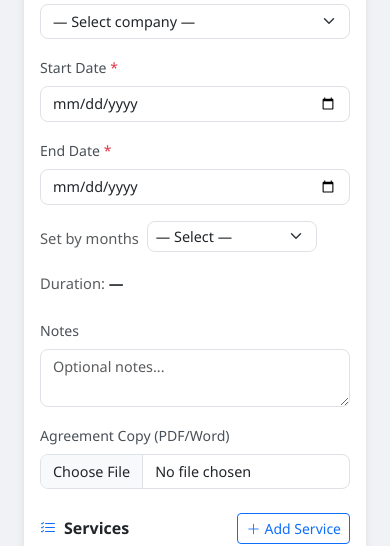
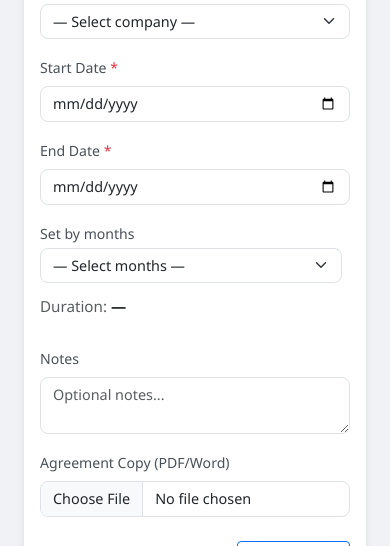
Before and after one commit to gtlfilesbd-droid/Genesis-Service-Billing-Software, a Django app: template billing_system/templates/clients/agreement_form.html in a window 390 px wide. Shown: the part 467-1013 px from the top of the page. Run offline with Django 4.2, Linux system fonts and the light colour scheme; the template is opened without the code that fills it, so the values that code supplies are empty; parts of the project's set-up code (start-up, migrations or seed data) failed here and were passed over.

Commit message:
“Set by months” এখন Start Date / End Date-এর মতো উপরে label হিসেবে দেখাবে (ভালো layout + aligned)। Dropdown এখন 1 থেকে 120 months পর্যন্ত serially দেখাবে (JS দিয়ে generate করা, তাই design clean থাকবে)।

```diff
--- a/billing_system/templates/clients/agreement_form.html
+++ b/billing_system/templates/clients/agreement_form.html
@@ -58,24 +58,18 @@
                     <input type="date" name="end_date" class="form-control" value="{% if agreement and agreement.end_date %}{{ agreement.end_date|date:'Y-m-d' }}{% endif %}" required>
                 </div>
                 <div class="col-md-6 d-flex align-items-end">
-                    <div class="d-flex flex-wrap gap-3 align-items-end ms-md-2 mb-2 w-100">
-                        <div class="d-flex align-items-center gap-2">
-                            <label for="agreementMonthsSelect" class="form-text text-muted mb-0" style="font-size:.92rem; white-space:nowrap;">Set by months</label>
-                            <select id="agreementMonthsSelect" class="form-select form-select-sm" style="width:170px;">
-                                <option value="">— Select —</option>
-                                <option value="1">1 month</option>
-                                <option value="3">3 months</option>
-                                <option value="6">6 months</option>
-                                <option value="9">9 months</option>
-                                <option value="12">12 months</option>
-                                <option value="18">18 months</option>
-                                <option value="24">24 months</option>
-                                <option value="36">36 months</option>
+                    <div class="row g-2 w-100 ms-md-1 mb-2 align-items-end">
+                        <div class="col-sm-6 col-lg-5">
+                            <label class="form-label mb-1" for="agreementMonthsSelect">Set by months</label>
+                            <select id="agreementMonthsSelect" class="form-select">
+                                <option value="">— Select months —</option>
                             </select>
                         </div>
-                        <div class="form-text mb-0" style="font-size:.92rem;">
-                            <span class="text-muted">Duration:</span>
-                            <span class="fw-semibold text-dark" id="agreementDurationText">—</span>
+                        <div class="col-sm-6 col-lg-7 d-flex align-items-end">
+                            <div class="form-text mb-1" style="font-size:.95rem;">
+                                <span class="text-muted">Duration:</span>
+                                <span class="fw-semibold text-dark" id="agreementDurationText">—</span>
+                            </div>
                         </div>
                     </div>
                 </div>
@@ -329,6 +323,21 @@ document.addEventListener('input', (e) => {
 document.querySelector('form')?.addEventListener('submit', () => {
     syncAllServiceNamesJson();
 });
+
+function populateMonthsSelect() {
+    const sel = document.getElementById('agreementMonthsSelect');
+    if (!sel) return;
+    // Keep the first placeholder option.
+    const placeholder = sel.options[0];
+    sel.innerHTML = '';
+    sel.appendChild(placeholder);
+    for (let i = 1; i <= 120; i++) {
+        const opt = document.createElement('option');
+        opt.value = String(i);
+        opt.textContent = `${i} month${i === 1 ? '' : 's'}`;
+        sel.appendChild(opt);
+    }
+}
 
 function parseDate(val) {
     if (!val) return null;
@@ -610,6 +619,7 @@ document.addEventListener('change', (e) => {
 
 recalcAmcTotals();
 updateAgreementDurationText();
+populateMonthsSelect();
 syncMonthsSelectWithDates();
 
 document.getElementById('agreementMonthsSelect')?.addEventListener('change', onMonthsSelectChange);
```
